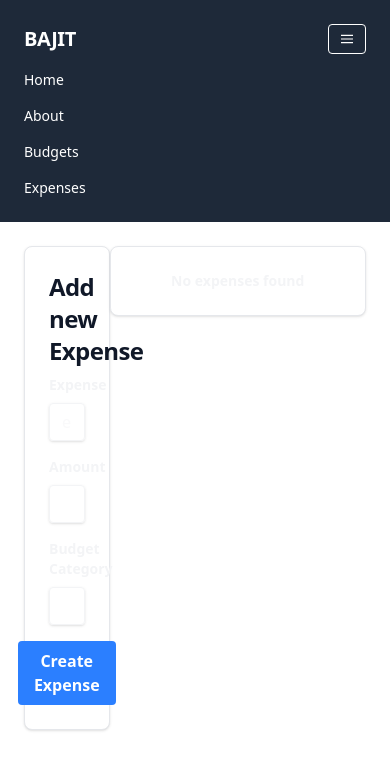
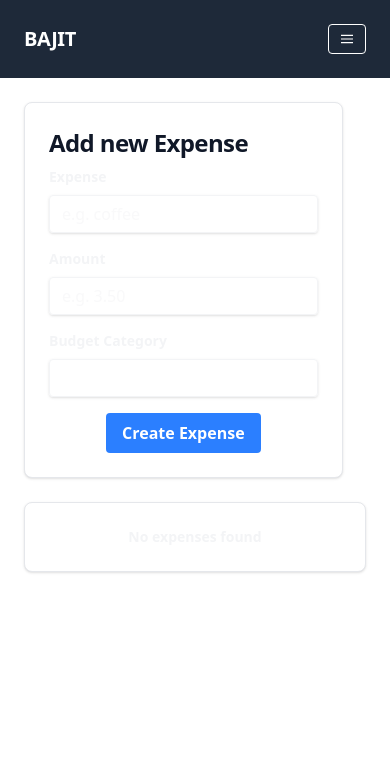
Before and after one commit to safwbdev/budget-app-refresher, a React (Vite) app: page /expenses in a window 390 px wide. Shown: the top 770 px of the page. Built offline with nearby package versions, Linux system fonts and the light colour scheme.

Commit message:
Responsive UI part 1

```diff
--- a/src/components/Nav.jsx
+++ b/src/components/Nav.jsx
@@ -1,9 +1,10 @@
-import React from 'react'
+import React, { useState } from 'react'
 import { Form, NavLink } from 'react-router-dom'
 import { Links } from '../links'
 import { ROOT } from '../routes'
 
 const Nav = ({ userName }) => {
+    const [hideMenu, setHideMenu] = useState(true)
     return (
         <nav className="flex items-center justify-between flex-wrap bg-gray-800 p-6">
             <div className="flex items-center flex-shrink-0 text-white mr-6">
@@ -12,11 +13,11 @@ const Nav = ({ userName }) => {
                 </NavLink>
             </div>
             <div className="block lg:hidden">
-                <button className="flex items-center px-3 py-2 border rounded text-white border-white hover:text-white hover:border-white">
+                <button className="flex items-center px-3 py-2 border rounded text-white border-white hover:text-white hover:border-white" onClick={() => { setHideMenu(!hideMenu) }}>
                     <svg className="fill-current h-3 w-3" viewBox="0 0 20 20" xmlns="http://www.w3.org/2000/svg"><title>Menu</title><path d="M0 3h20v2H0V3zm0 6h20v2H0V9zm0 6h20v2H0v-2z" /></svg>
                 </button>
             </div>
-            <div className="w-full block flex-grow lg:flex lg:items-center lg:w-auto">
+            <div className={`w-full block flex-grow lg:flex lg:items-center lg:w-auto ${hideMenu && 'hidden'}`}>
                 <div className="text-sm lg:flex-grow">
                     {Links.map((link, index) => (
                         <NavLink key={index} to={link.url} aria-label={link.aria} className="block mt-4 lg:inline-block lg:mt-0 text-white hover:text-white mr-4">
--- a/src/pages/Budget.jsx
+++ b/src/pages/Budget.jsx
@@ -51,7 +51,7 @@ export async function actionBudget({ request }) {
 const Budget = () => {
     const { budget, expenses } = useLoaderData()
     return (
-        <div className="grid grid-cols-4 gap-4" >
+        <div className="grid md:grid-cols-4 gap-4" >
             <div className="col-span-1">
                 <BudgetItem budget={budget} showDelete={true} />
                 <AddExpenseForm budgets={[budget]} />
--- a/src/pages/BudgetCollection.jsx
+++ b/src/pages/BudgetCollection.jsx
@@ -31,7 +31,7 @@ const BudgetCollection = () => {
     return (
         <div>
             <h2 className='mb-2 text-2xl font-bold tracking-tight text-gray-900'>Your Budgets</h2>
-            <div className="grid grid-cols-4">
+            <div className="grid md:grid-cols-4">
                 {budgets && budgets.map((bud) => (<BudgetItem key={bud.id} budget={bud} />))}
                 {budgets && budgets.length > 0 ? (<AddBudgetForm />
                 ) : (
--- a/src/pages/Dashboard.jsx
+++ b/src/pages/Dashboard.jsx
@@ -73,7 +73,7 @@ const Dashboard = () => {
                     <div>
                         <div className="budgets">
                             <h2 className='mb-2 text-2xl font-bold tracking-tight text-gray-900'>{userName}'s Budgets</h2>
-                            <div className="grid grid-cols-4">
+                            <div className="grid md:grid-cols-4">
                                 {budgets && budgets.map((bud) => (<BudgetItem key={bud.id} budget={bud} />))}
                                 {budgets && budgets.length > 0 ? (<AddBudgetForm />
                                 ) : (
@@ -91,7 +91,7 @@ const Dashboard = () => {
                     {expenses && expenses.length > 0 ? (
                         <div className='expenses'>
                             <h2 className='mb-2 text-2xl font-bold tracking-tight text-gray-900'>Recent Expenses</h2>
-                            <div className="grid grid-cols-4 gap-4">
+                            <div className="grid md:grid-cols-4 gap-4">
                                 <div className='...'>
                                     <AddExpenseForm budgets={budgets} />
                                 </div>
--- a/src/pages/Expenses.jsx
+++ b/src/pages/Expenses.jsx
@@ -47,7 +47,7 @@ const Expenses = () => {
 
     return (
         <div className='grid-lg'>
-            <div className="grid grid-cols-4">
+            <div className="grid md:grid-cols-4">
                 <div className="...">
                     <AddExpenseForm budgets={budgets} />
                 </div>
```
